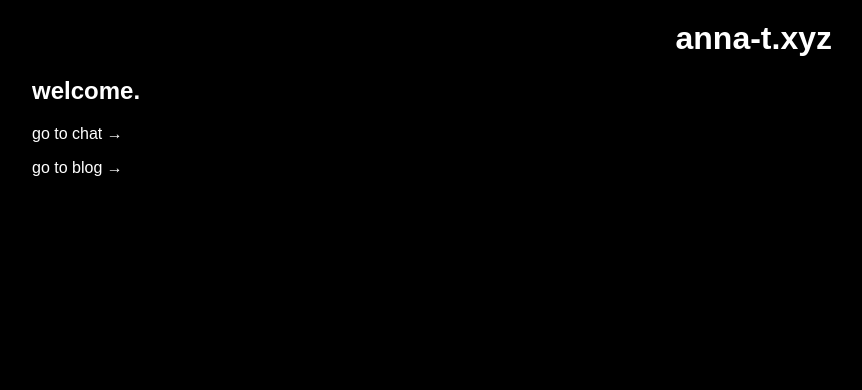
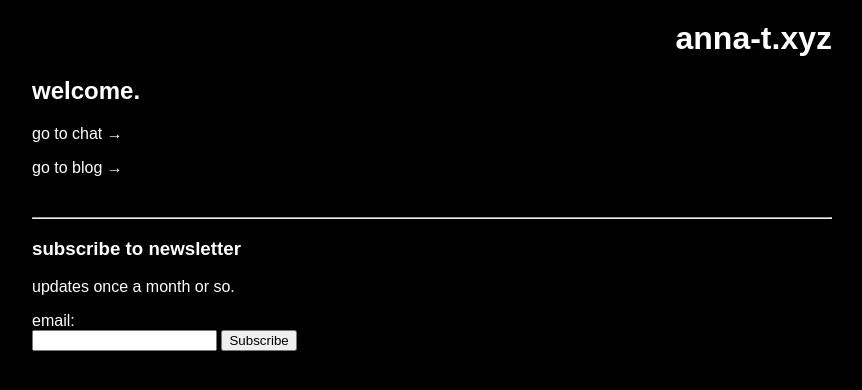
Before and after one commit to anna-tsk/anna-t-site, a Jekyll site: the page built from index.html, in a window 1280 px wide. Shown: the top 390 px of the page, without its empty margins (208-1070 px from the left). Built offline with Jekyll 4.4.1, drawn with Linux system fonts in a browser that asks for light colours.

Commit message:
added newsletter email form

```diff
--- a/index.html
+++ b/index.html
@@ -6,4 +6,16 @@ title: welcome.
 <body>
     <p><a href="chat.html">go to chat &rarr;</a></p>
     <p><a href="blog.html">go to blog &rarr;</a></p>
+
+    <hr style="margin-top: 40px;">
+
+    <h3>subscribe to newsletter</h3>
+    <p>updates once a month or so.</p>
+
+    <form action="https://formspree.io/f/xaneygdl" method="POST">
+        <label for="email">email:</label><br>
+        <input type="email" id="email" name="email" required>
+        <button type="submit">Subscribe</button>
+    </form>
+
 </body>
```
Also changed, not shown: 2 other files.
